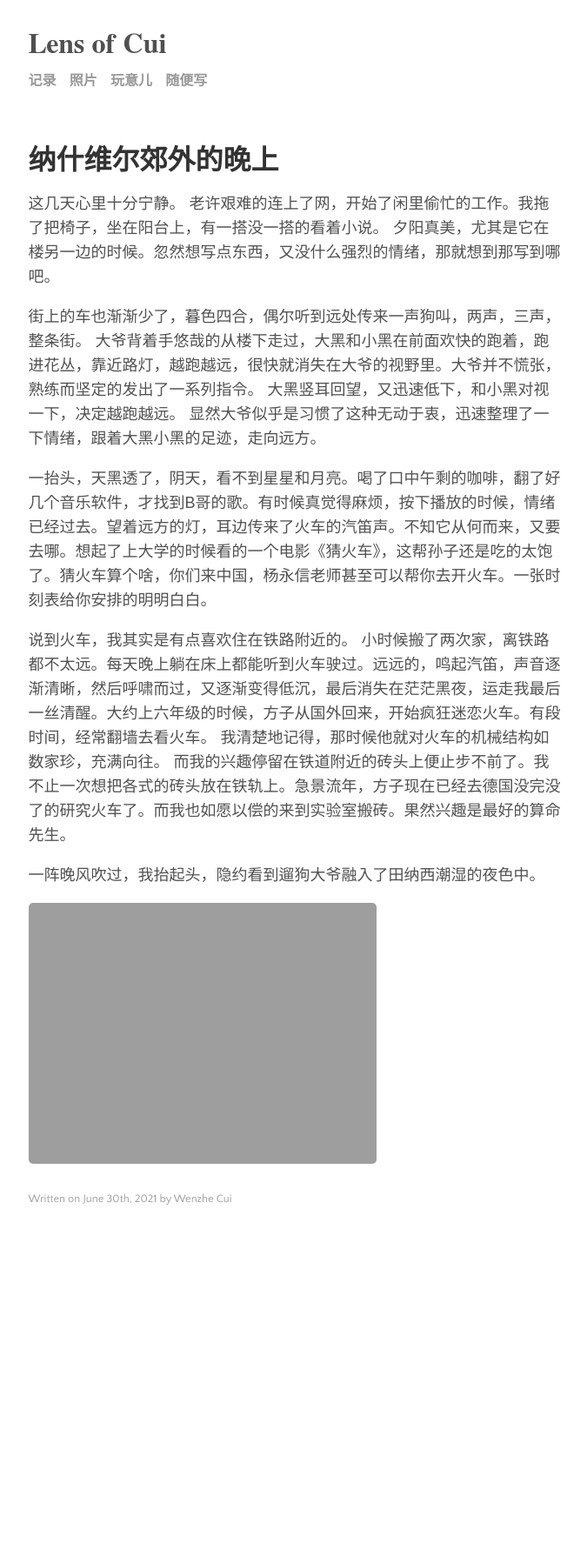
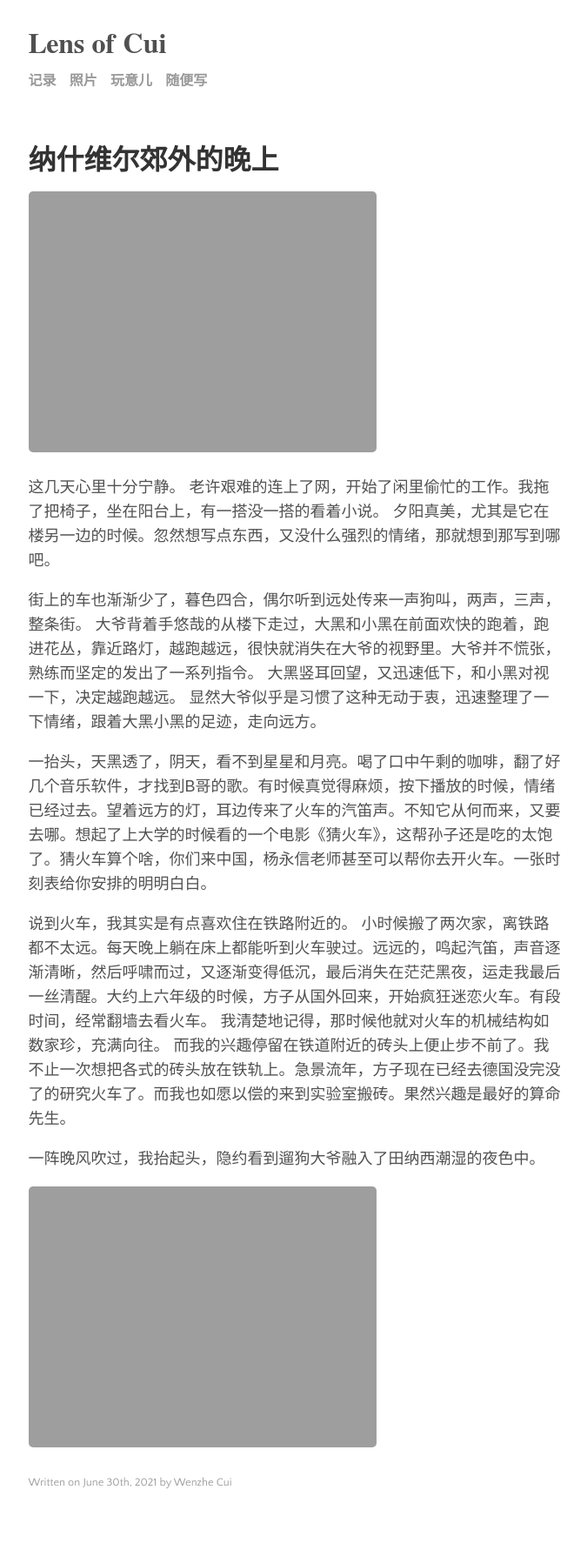
Before and after one commit to cuiwenzhe/blogs, a Jekyll site: the page built from _posts/2021-06-30-nashville.md, in a window 1280 px wide. Shown: the whole page at 87% size, without its empty margins (300-975 px from the left). Built offline with Jekyll 4.4.1, drawn with Linux system fonts in a browser that asks for light colours; before the commit the page ends 1456 px from its top, so only the background shows below that.

Commit message:
Update 2021-06-30-nashville.md

```diff
--- a/_posts/2021-06-30-nashville.md
+++ b/_posts/2021-06-30-nashville.md
@@ -4,6 +4,7 @@ title: "纳什维尔郊外的晚上"
 author: "Wenzhe Cui"
 category: story
 tags: [journey]
+image: /journey/0.jpeg
 ---
 这几天心里十分宁静。 老许艰难的连上了网，开始了闲里偷忙的工作。我拖了把椅子，坐在阳台上，有一搭没一搭的看着小说。 夕阳真美，尤其是它在楼另一边的时候。忽然想写点东西，又没什么强烈的情绪，那就想到那写到哪吧。
 
```
